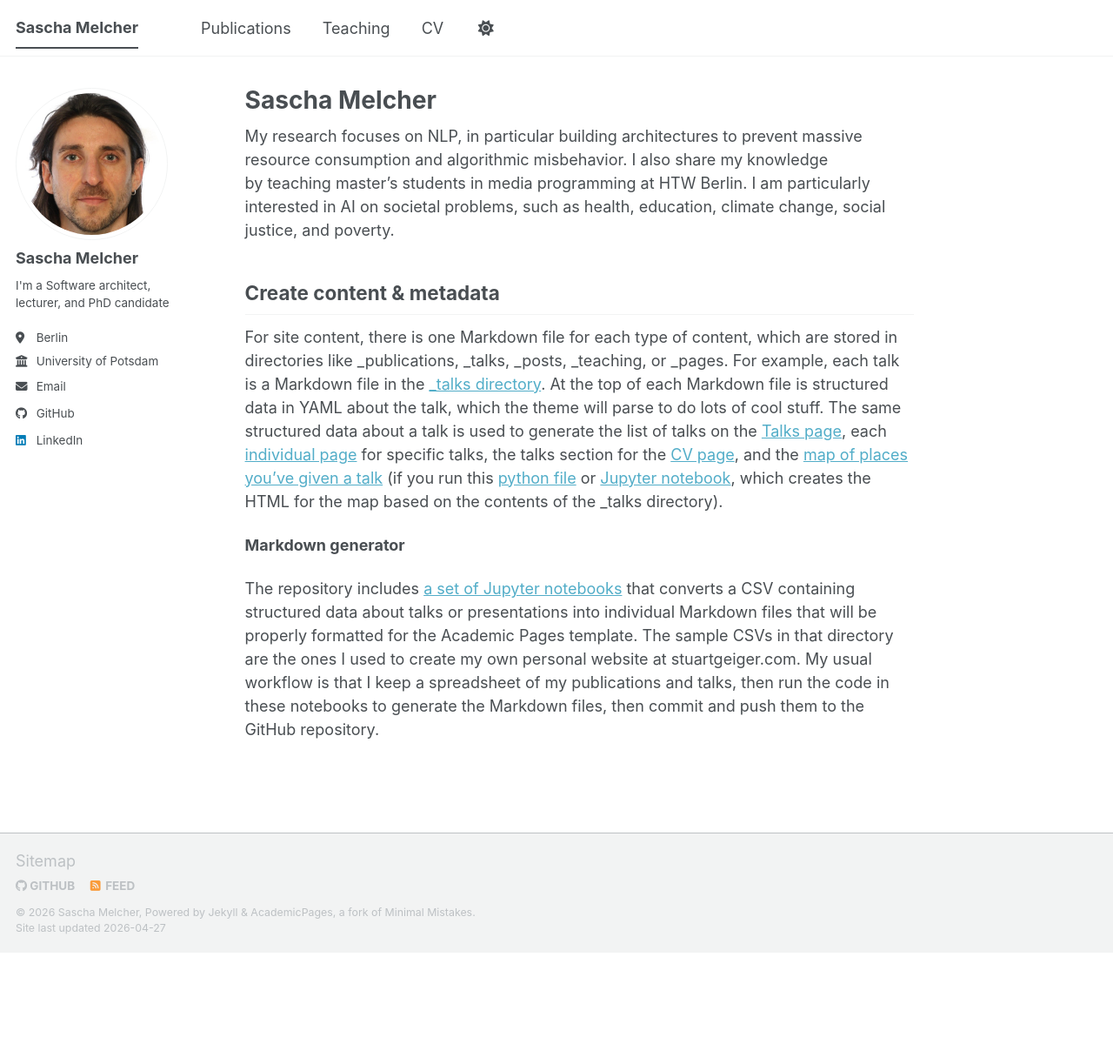
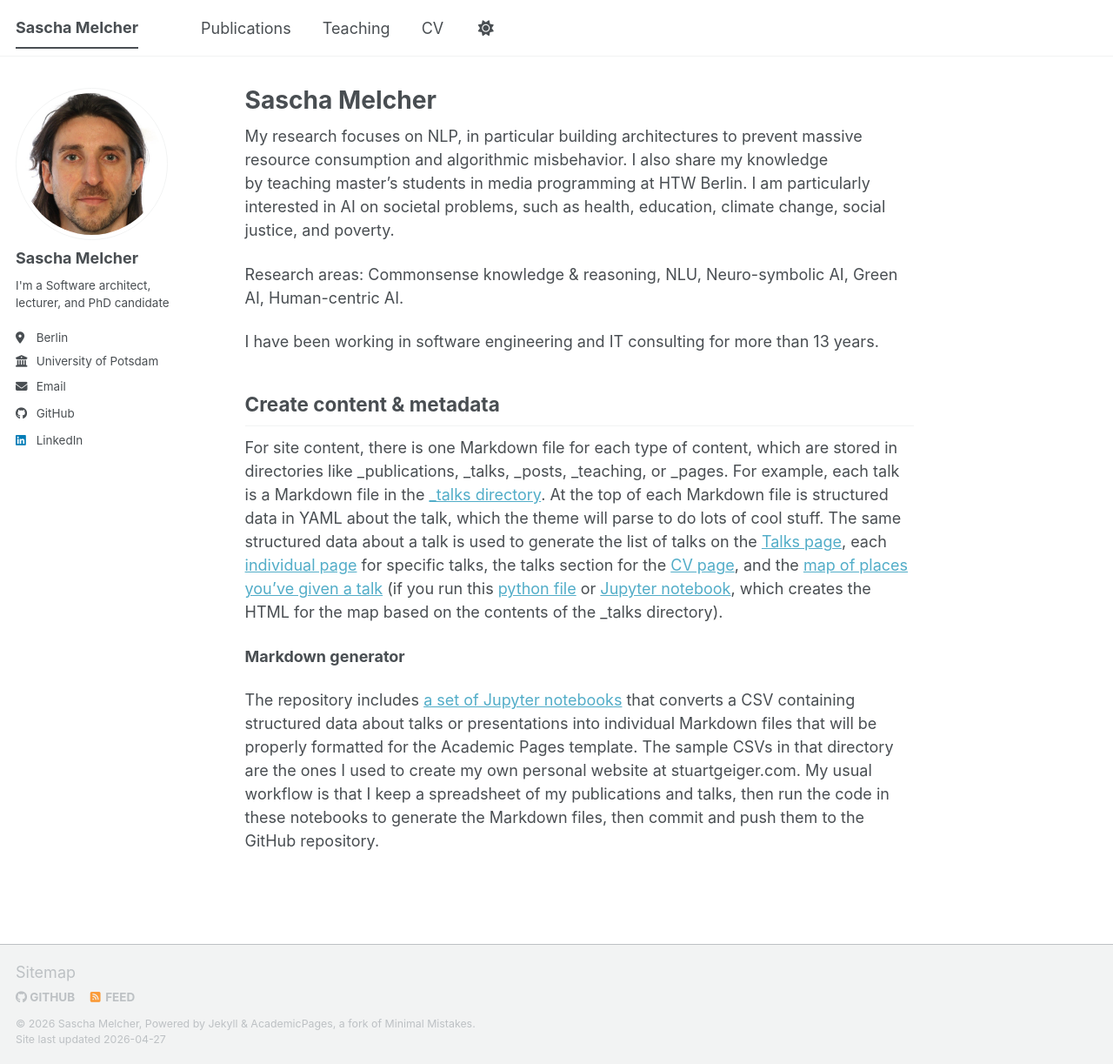
Before and after one commit to sashamelcher/sashamelcher.github.io, a Jekyll site: the page built from _pages/about.md, in a window 1280 px wide and 1223 px high. Shown: the whole window at 87% size. Built offline with Jekyll 4.4.1, drawn with Linux system fonts in a browser that asks for light colours; a script bundle is joined from its source files by our own code; library files that are not in the unit come from our copies.

Commit message:
Update about.md

```diff
--- a/_pages/about.md
+++ b/_pages/about.md
@@ -7,9 +7,11 @@
   - /about.html
 ---
 
-My research focuses on NLP, in particular building architectures to prevent massive resource consumption and algorithmic misbehavior.
-I also share my knowledge by teaching master's students in media programming at HTW Berlin.
-I am particularly interested in AI on societal problems, such as health, education, climate change, social justice, and poverty.
+My research focuses on NLP, in particular building architectures to prevent massive resource consumption and algorithmic misbehavior. I also share my knowledge by teaching master's students in media programming at HTW Berlin. I am particularly interested in AI on societal problems, such as health, education, climate change, social justice, and poverty.
+
+Research areas: Commonsense knowledge & reasoning, NLU, Neuro-symbolic AI, Green AI, Human-centric AI.
+
+I have been working in software engineering and IT consulting for more than 13 years.
 
 Create content & metadata
 ------
```
